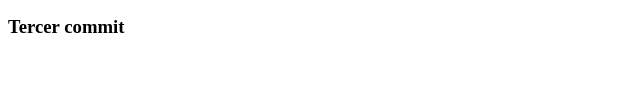
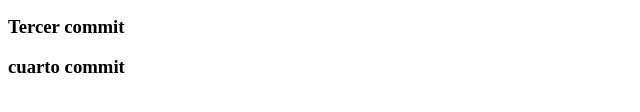
Before and after one commit to pipe2442/web-test, a plain HTML site: page index.html in a window 1280 px wide. Shown: the part 152-264 px from the top of the page, without its empty margins (0-640 px from the left). Drawn offline with Linux system fonts and the light colour scheme.

Commit message:
cuarto commit

```diff
--- a/index.html
+++ b/index.html
@@ -11,5 +11,6 @@
     <H2>Pagina de prueba para tarea de desarrollo web 1</H2>
     <h3>Prueba para amplifly</h3>
     <h3>Tercer commit</h3>
+    <h3>cuarto commit</h3>
 </body>
 </html>
```
